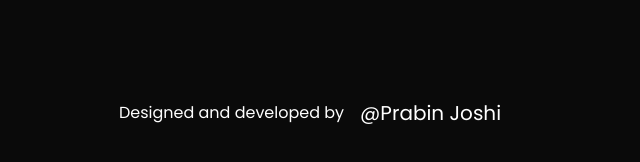
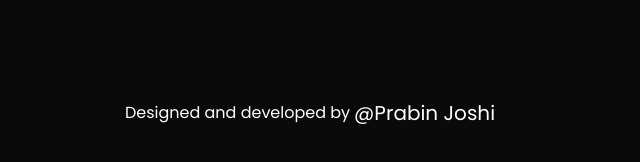
Before and after one commit to prabinb50/SkyCast_WeatherApp, a Next.js app: page / in a window 1280 px wide. Shown: the part 1617-1779 px from the top of the page, without its empty margins (330-970 px from the left). Built offline with nearby package versions, Linux system fonts and the light colour scheme; no server answers; a web font is replaced by a local one.

Commit message:
fix: adjust gap size in footer section for better alignment

```diff
--- a/src/containers/Footer.tsx
+++ b/src/containers/Footer.tsx
@@ -1,6 +1,6 @@
 const Footer = () => {
 	return (
-		<section className="flex-center gap-[0.8rem] p-[40px] mt-[60px] flex-col sm:flex-row">
+		<section className="flex-center gap-[0.2rem] p-[40px] mt-[60px] flex-col sm:flex-row">
 			<p className="text-[0.8rem]">Designed and developed by</p>
 			<a
 				className="text-[1rem]"
```
